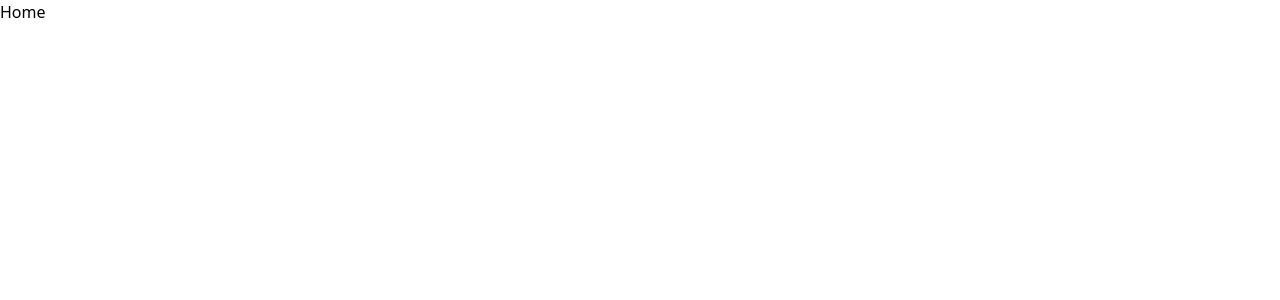
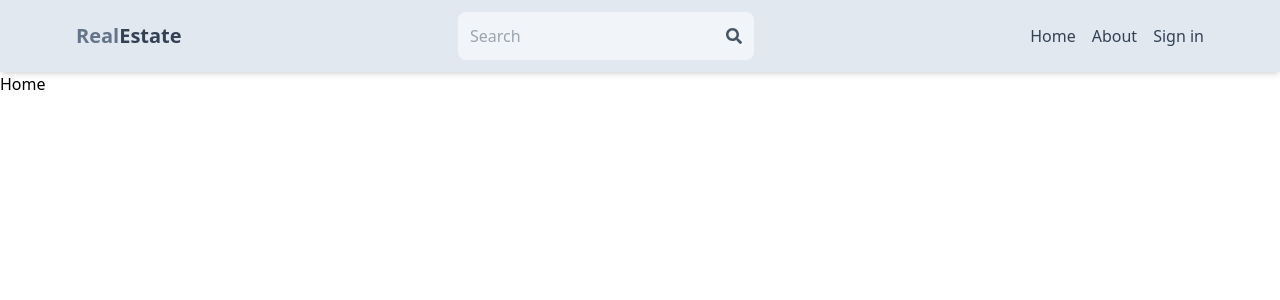
Before and after one commit to chinmay-gulhane/real-estate-app, a React (Vite) app in the folder client/: page / in a window 1280 px wide. Shown: the top 300 px of the page. Built offline with nearby package versions, Linux system fonts and the light colour scheme.

Commit message:
added header component

```diff
--- a/client/package.json
+++ b/client/package.json
@@ -12,6 +12,7 @@
   "dependencies": {
     "react": "^18.2.0",
     "react-dom": "^18.2.0",
+    "react-icons": "^5.0.1",
     "react-router-dom": "^6.21.3"
   },
   "devDependencies": {
--- a/client/src/App.tsx
+++ b/client/src/App.tsx
@@ -5,10 +5,12 @@ import SignIn from "./pages/SignIn";
 import SignUp from "./pages/SignUp";
 import About from "./pages/About";
 import Profile from "./pages/Profile";
+import Header from "./components/Header";
 
 function App() {
   return (
     <BrowserRouter>
+      <Header></Header>
       <Routes>
         <Route path="/" element={<Home />}></Route>
         <Route path="/sign-in" element={<SignIn />}></Route>
--- /dev/null
+++ b/client/src/components/Header.tsx
@@ -0,0 +1,47 @@
+import React from "react";
+import { FaSearch } from "react-icons/fa";
+import { Link } from "react-router-dom";
+
+export default function Header() {
+  return (
+    <header className="bg-slate-200 shadow-md">
+      <div className="flex justify-between items-center max-w-6xl mx-auto p-3">
+        <Link to={"/"}>
+          <h1 className="font-bold text-sm sm:text-xl flex flex-wrap">
+            <span className="text-slate-500">Real</span>
+            <span className="text-slate-700">Estate</span>
+          </h1>
+        </Link>
+        <form
+          className="bg-slate-100 p-3 rounded-lg flex items-center"
+          action="
+      "
+        >
+          <input
+            type="text"
+            placeholder="Search"
+            className="bg-transparent focus:outline-none w-24 sm:w-64"
+          />
+          <FaSearch className="text-slate-600"></FaSearch>
+        </form>
+        <ul className="flex gap-4">
+          <Link to={"/"}>
+            <li className="hidden sm:inline text-slate-700 hover:underline cursor-pointer">
+              Home
+            </li>
+          </Link>
+          <Link to={"/about"}>
+            <li className="hidden sm:inline text-slate-700 hover:underline cursor-pointer">
+              About
+            </li>
+          </Link>
+          <Link to={"/sign-in"}>
+            <li className="text-slate-700 hover:underline cursor-pointer">
+              Sign in
+            </li>
+          </Link>
+        </ul>
+      </div>
+    </header>
+  );
+}
```
Also changed, not shown: 1 other file (tests, documents, lock files or other folders).
